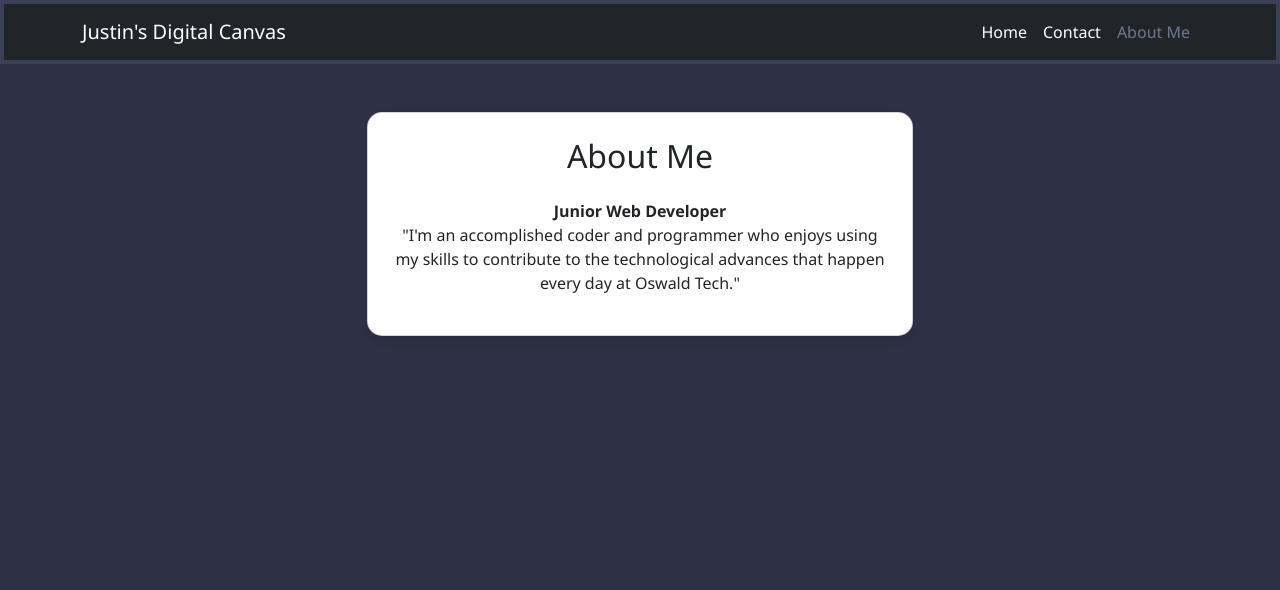
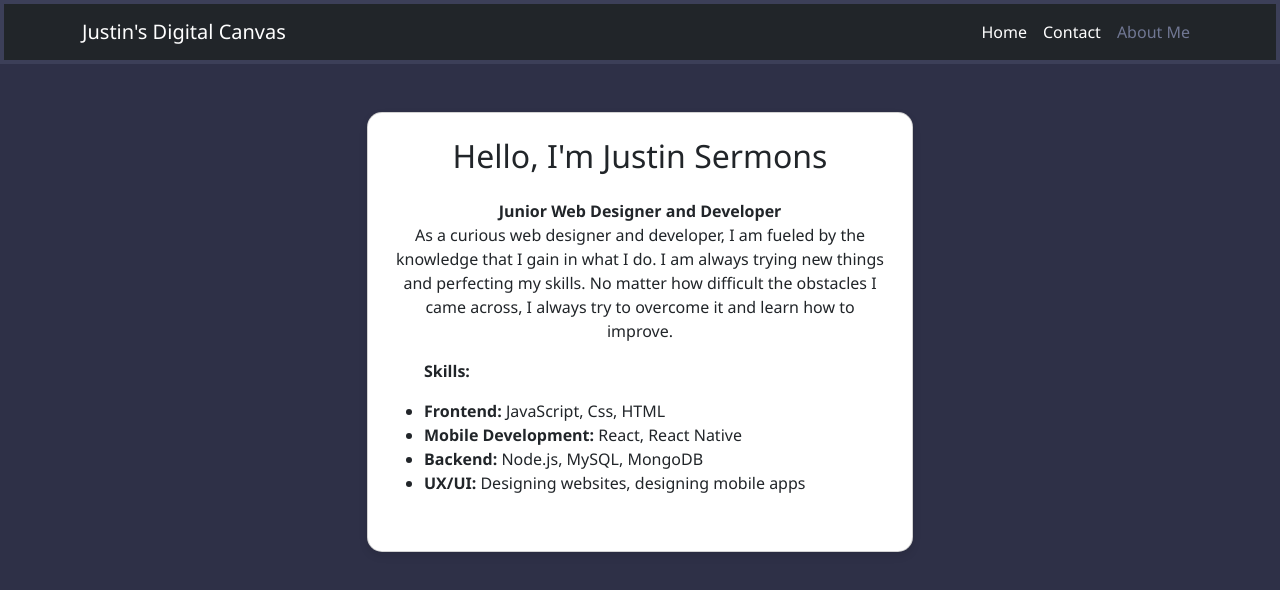
Before and after one commit to JustinGSermons/ReactNativePortfolio, a plain HTML site: page about.html in a window 1280 px wide. Drawn offline with nearby package versions, Linux system fonts and the light colour scheme.

Commit message:
About Me

```diff
--- a/about.html
+++ b/about.html
@@ -73,10 +73,22 @@
     <div class="row justify-content-center">
         <div class="col-md-6">
             <div class="card p-4">
-                <h2 class="card-title text-center mb-4">About Me</h2>
+                <h2 class="card-title text-center mb-4">Hello, I'm Justin Sermons</h2>
                 <p class="text-center">
-                    <strong>Junior Web Developer</strong><br>
-                    "I'm an accomplished coder and programmer who enjoys using my skills to contribute to the technological advances that happen every day at Oswald Tech."
+                    <strong>Junior Web Designer and Developer</strong><br>
+                    As a curious web designer and developer, I am fueled by the knowledge that
+                    I gain in what I do. I am always trying new things and perfecting my skills.
+                    No matter how difficult the obstacles I came across, I always try to overcome
+                    it and learn how to improve.
+
+                    <ul type="A" style="font-weight: bold;">Skills:</ul>
+                    <ul>
+                      <li><strong>Frontend:</strong> JavaScript, Css, HTML</li>
+                      <li><strong>Mobile Development:</strong> React, React Native</li>
+                      <li><strong>Backend:</strong> Node.js, MySQL, MongoDB</li>
+                      <li><strong>UX/UI:</strong> Designing websites, designing mobile apps</li>
+
+                    </ul>
                 </p>
             </div>
         </div>
```
